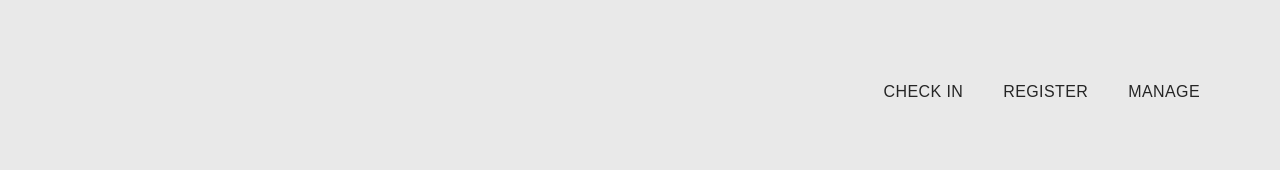
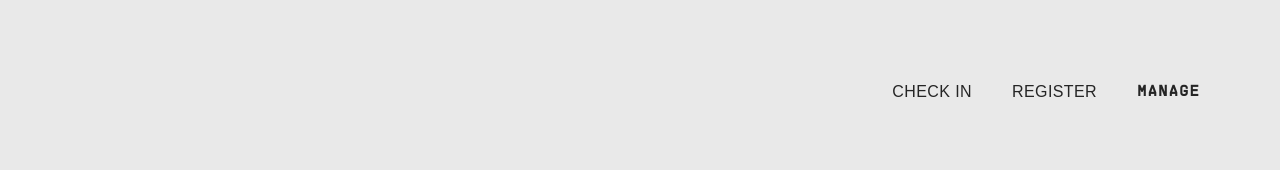
Before and after one commit to SFU-Blueprint/Pedals, a Next.js app in the folder src/: page /manage-login in a window 1280 px wide. Shown: the top 170 px of the page. Built offline with nearby package versions, Linux system fonts and the light colour scheme; a web font is replaced by a local one.

Commit message:
Changed NavBar for highlighting current page

```diff
--- a/src/app/components/layouts/NavBar.tsx
+++ b/src/app/components/layouts/NavBar.tsx
@@ -10,20 +10,20 @@ export default function NavBar({
   return (
     <nav className={`${props.className} flex justify-between gap-10`}>
       <Link
-        className={`${pathname === "/checkin" ? "active" : ""}`}
+        className={`${pathname === "/checkin" ? "font-bold" : ""}`}
         href="/checkin"
       >
         CHECK IN
       </Link>
       <Link
-        className={`${pathname === "/register" ? "active" : ""}`}
+        className={`${pathname === "/register" ? "font-bold" : ""}`}
         href="/register"
       >
         REGISTER
       </Link>
       <Link
-        className={`${pathname === "/manage" ? "active" : ""}`}
-        href="/manage"
+        className={`${pathname === "/manage" || pathname === "/manage-login" ? "font-bold" : ""}`}
+        href="/manage-login"
       >
         MANAGE
       </Link>
```
